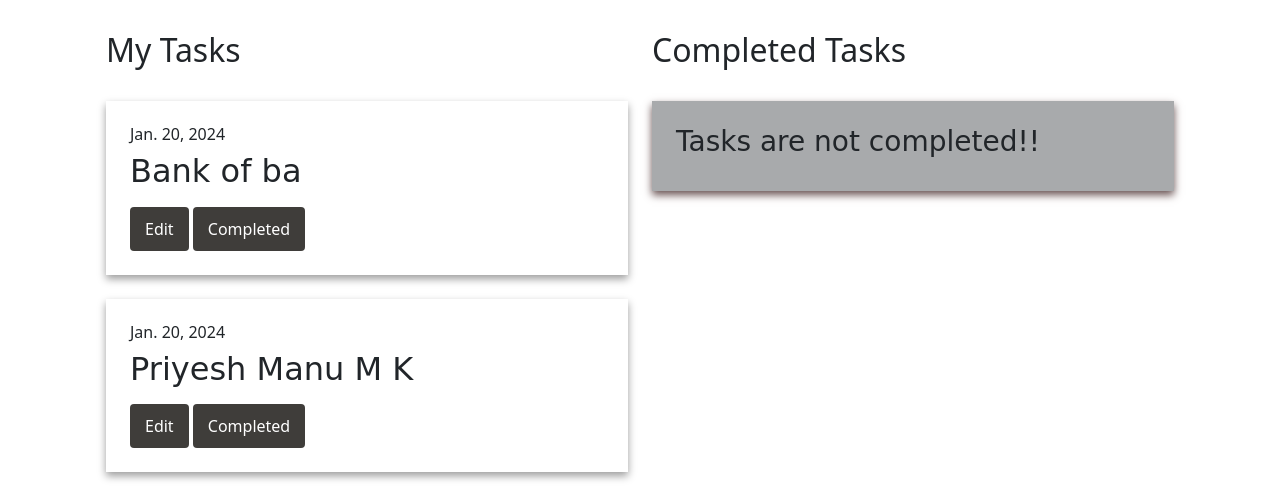
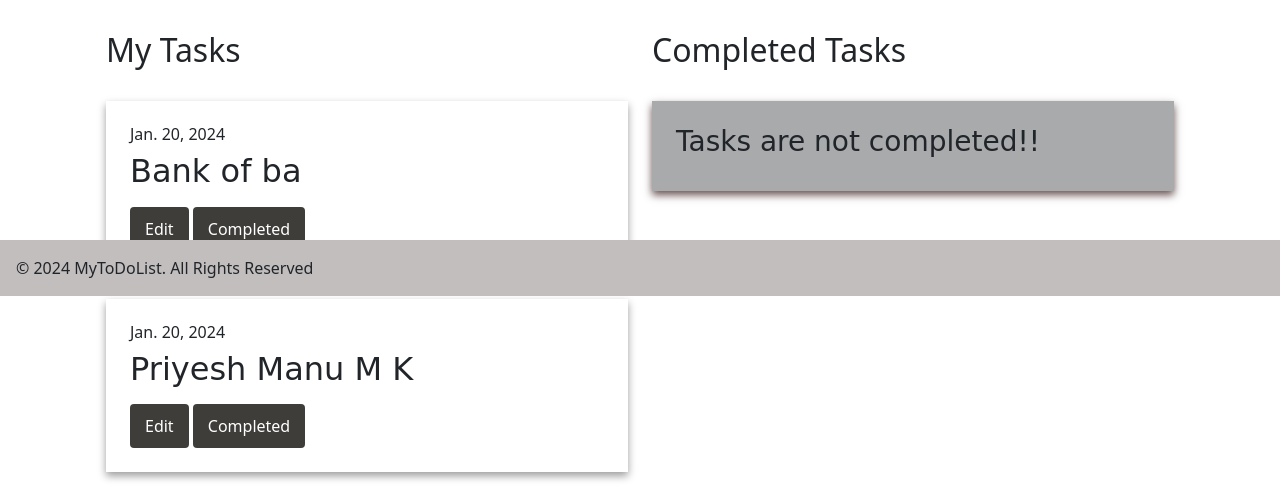
Before and after one commit to Priyesh-Manu/My_ToDo_List, a Django app: page / in a window 1280 px wide. Shown: the part 504-999 px from the top of the page. Run offline with Django 5.2, Linux system fonts and the light colour scheme; data comes from the database, SQL or seed files in the repository; both versions use the stored data as it was after the commit; data that the repository does not hold is empty.

Commit message:
Footer added

```diff
--- a/templates/base.html
+++ b/templates/base.html
@@ -44,6 +44,16 @@
   {% endblock content %}
   <!-- End of the content -->
 
+  <footer class="fixed-bottom p-3" style="background-color: #c2bebe; ">
+
+    <div class="row align-items-center">
+      <div class="col-12 col-md-8 text-center text-md-start">
+        © 2024 MyToDoList. All Rights Reserved
+      </div>
+    </div>
+
+</footer>
+
   <script src="https://code.jquery.com/jquery-3.6.0.min.js" integrity="sha384-q8i/X+965DzO0rT7abK41JStQIAqVgRVzpbzo5smXKp4YfRvH+8abtTE1Pi6jizo" crossorigin="anonymous"></script>
   <script src="https://cdn.jsdelivr.net/npm/@popperjs/core@2.11.6/dist/umd/popper.min.js" integrity="sha384-oBqDVmMz9ATKxIep9tiCxS/Z9fNfEXiDAYTujMAeBAsjFuCZSmKbSSUnQlmh/jp3" crossorigin="anonymous"></script>
   <script src="https://cdn.jsdelivr.net/npm/bootstrap@5.2.3/dist/js/bootstrap.bundle.min.js" integrity="sha384-kenU1KFdBIe4zVF0s0G1M5b4hcpxyD9F7jL+jjXkk+Q2h455rYXK/7HAuoJl+0I4" crossorigin="anonymous"></script>
--- a/templates/index.html
+++ b/templates/index.html
@@ -59,7 +59,7 @@
                         <h3 style="font-family: 'Pacifico', cursive;">Tasks are not completed!!</h3><br>
                     </div>
                     {% endfor %}
-                    <br>
+                    <br><br>
                 </div>
             </div>
         </div>
```
Also changed, not shown: db.sqlite3.
